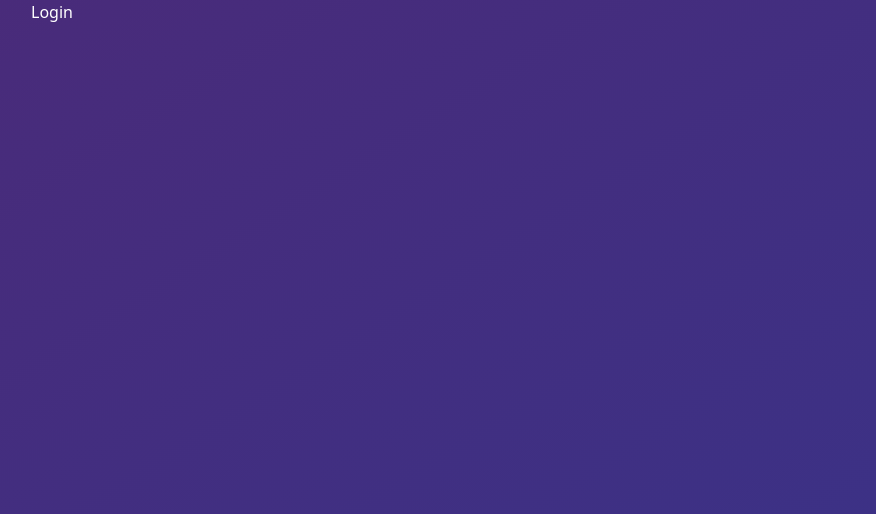
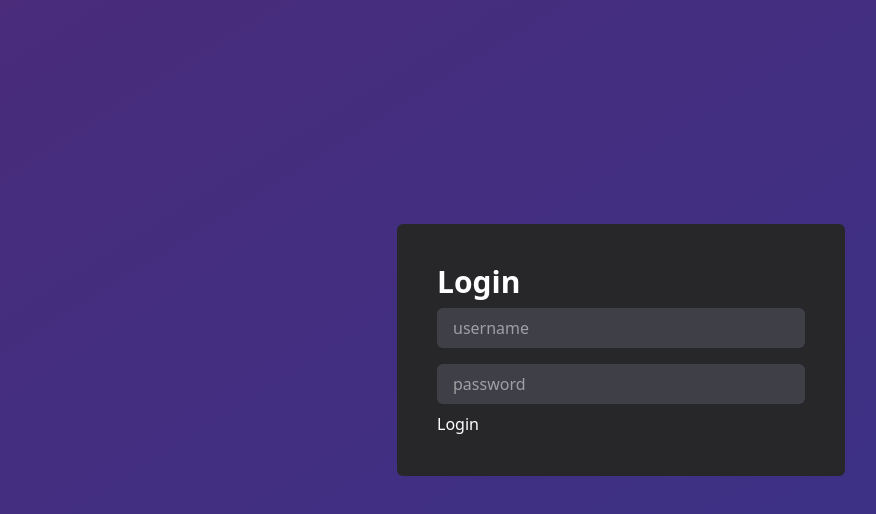
Before and after one commit to DaniCoppermind/javito-portafolio, a React (Vite) app in the folder client/: page /login in a window 1280 px wide. Shown: the top 514 px of the page, without its empty margins (19-895 px from the left). Built offline with nearby package versions, Linux system fonts and the light colour scheme.

Commit message:
Añadir páginas principales y contexto de autenticación; implementar formulario de inicio de sesión y configurar rutas

```diff
--- a/client/package.json
+++ b/client/package.json
@@ -11,9 +11,11 @@
   },
   "dependencies": {
     "@tailwindcss/vite": "^4.0.7",
+    "axios": "^1.7.9",
     "motion": "^12.4.7",
     "react": "^19.0.0",
     "react-dom": "^19.0.0",
+    "react-hook-form": "^7.54.2",
     "react-router-dom": "^7.2.0",
     "tailwindcss": "^4.0.7"
   },
--- a/client/src/App.jsx
+++ b/client/src/App.jsx
@@ -1,23 +1,35 @@
 import { BrowserRouter, Routes, Route } from 'react-router-dom';
+import { AuthProvider } from './context/AuthContext';
+
 import Layout from './components/Layout';
+
+import LoginPage from './pages/LoginPage';
+import HomePage from './pages/HomePage';
+import PortfolioPage from './pages/PortfolioPage';
+import AboutPage from './pages/AboutPage';
+import ContactPage from './pages/ContactPage';
+import DashboardPage from './pages/DashboardPage';
+import VideoFormPage from './pages/VideoFormPage';
 
 function App() {
   return (
+    <AuthProvider>
       <BrowserRouter>
         <Layout>
           <Routes>
-          <Route path="/" element={<h1>Homepage</h1>} />
-          <Route path="/portfolio" element={<h1>portfolio</h1>} />
-          <Route path="/about" element={<h1>about</h1>} />
-          <Route path="/contact" element={<h1>contact</h1>} />
+            <Route path="/" element={<HomePage />} />
+            <Route path="/portfolio" element={<PortfolioPage />} />
+            <Route path="/about" element={<AboutPage />} />
+            <Route path="/contact-me" element={<ContactPage />} />
 
-          <Route path="/login" element={<h1>Login</h1>} />
-          <Route path="/dashboard" element={<h1>Dashboard</h1>} />
-          <Route path="/add-video" element={<h1>New Video</h1>} />
-          <Route path="/dashboard/:id" element={<h1>update video</h1>} />
+            <Route path="/login" element={<LoginPage />} />
+            <Route path="/dashboard" element={<DashboardPage />} />
+            <Route path="/add-video" element={<VideoFormPage />} />
+            <Route path="/dashboard/:id" element={<VideoFormPage />} />
           </Routes>
         </Layout>
       </BrowserRouter>
+    </AuthProvider>
   );
 }
 
--- /dev/null
+++ b/client/src/api/auth.js
@@ -0,0 +1,5 @@
+import axios from 'axios';
+
+const API = 'http://localhost:4000/api/';
+
+export const loginRequest = user => axios.post(`${API}/login`, user);
--- /dev/null
+++ b/client/src/context/AuthContext.jsx
@@ -0,0 +1,41 @@
+import { createContext, useState, useContext, useEffect } from 'react';
+import { loginRequest } from '../api/auth';
+
+const AuthContext = createContext();
+
+export const useAuth = () => {
+  const context = useContext(AuthContext);
+  if (!context) throw new Error('useAuth must be used within an AuthProvider');
+
+  return context;
+};
+
+export const AuthProvider = ({ children }) => {
+  const [user, setUser] = useState(null);
+  const [isAuthenticated, setIsAuthenticated] = useState(false);
+  const [errors, setErrors] = useState([]);
+
+  useEffect(() => {
+    if (errors.length > 0) {
+      const timer = setTimeout(() => {
+        setErrors([]);
+      }, 5000);
+      return () => clearTimeout(timer);
+    }
+  }, [errors]);
+
+  const signin = async user => {
+    try {
+      const res = await loginRequest(user);
+      console.log(res);
+    } catch (error) {
+      setErrors(error.response.data.message);
+    }
+  };
+
+  return (
+    <AuthContext.Provider value={{ user, isAuthenticated, errors, signin }}>
+      {children}
+    </AuthContext.Provider>
+  );
+};
--- /dev/null
+++ b/client/src/pages/AboutPage.jsx
@@ -0,0 +1,7 @@
+import React from 'react';
+
+function AboutPage() {
+  return <div>AboutPage</div>;
+}
+
+export default AboutPage;
--- /dev/null
+++ b/client/src/pages/ContactPage.jsx
@@ -0,0 +1,7 @@
+import React from 'react';
+
+function ContactPage() {
+  return <div>ContactPage</div>;
+}
+
+export default ContactPage;
--- /dev/null
+++ b/client/src/pages/DashboardPage.jsx
@@ -0,0 +1,7 @@
+import React from 'react';
+
+function DashboardPage() {
+  return <div>DashboardPage</div>;
+}
+
+export default DashboardPage;
--- /dev/null
+++ b/client/src/pages/HomePage.jsx
@@ -0,0 +1,7 @@
+import React from 'react';
+
+const HomePage = () => {
+  return <div>HomePage</div>;
+};
+
+export default HomePage;
--- /dev/null
+++ b/client/src/pages/LoginPage.jsx
@@ -0,0 +1,52 @@
+import { useForm } from 'react-hook-form';
+import { useAuth } from '../context/AuthContext';
+
+const LoginPage = () => {
+  const {
+    register,
+    handleSubmit,
+    formState: { errors },
+  } = useForm();
+
+  const { signin, errors: loginErrors } = useAuth();
+
+  const onSubmit = handleSubmit(data => {
+    signin(data);
+  });
+
+  return (
+    <div className="flex h-[calc(100vh-100px)] items-center justify-center">
+      <div className="w-full max-w-md rounded-md bg-zinc-800 p-10">
+        {loginErrors.map((error, i) => (
+          <div className="bg-red-500 p-2 text-center text-white" key={i}>
+            {error}
+          </div>
+        ))}
+        <h1 className="text-3xl font-bold">Login</h1>
+        <form onSubmit={onSubmit}>
+          <input
+            type="text"
+            placeholder="username"
+            className="my-2 w-full rounded-md bg-zinc-700 px-4 py-2 text-white"
+            {...register('username', { required: true })}
+          />
+          {errors.username && (
+            <p className="text-red-500">Username is required</p>
+          )}
+          <input
+            type="password"
+            placeholder="password"
+            className="my-2 w-full rounded-md bg-zinc-700 px-4 py-2 text-white"
+            {...register('password', { required: true })}
+          />
+          {errors.password && (
+            <p className="text-red-500">Password is required</p>
+          )}
+          <button type="submit">Login</button>
+        </form>
+      </div>
+    </div>
+  );
+};
+
+export default LoginPage;
--- /dev/null
+++ b/client/src/pages/PortfolioPage.jsx
@@ -0,0 +1,7 @@
+import React from 'react';
+
+function PortfolioPage() {
+  return <div>PortfolioPage</div>;
+}
+
+export default PortfolioPage;
--- /dev/null
+++ b/client/src/pages/VideosFormPage.jsx
@@ -0,0 +1,7 @@
+import React from 'react';
+
+function VideoFormPage() {
+  return <div>VideoFormPage</div>;
+}
+
+export default VideoFormPage;
```
Also changed, not shown: 2 other files (tests, documents, lock files or other folders). Lines whose indentation alone changed are shown as unchanged.
